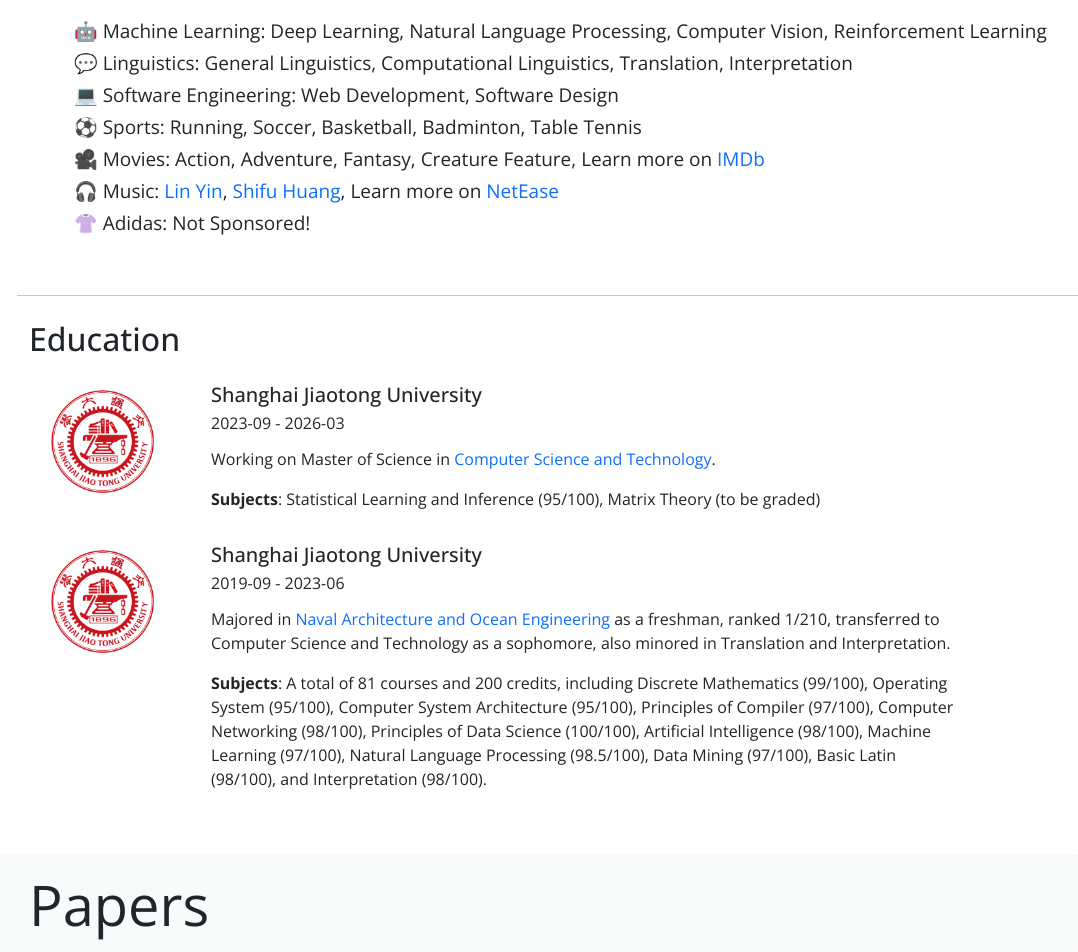
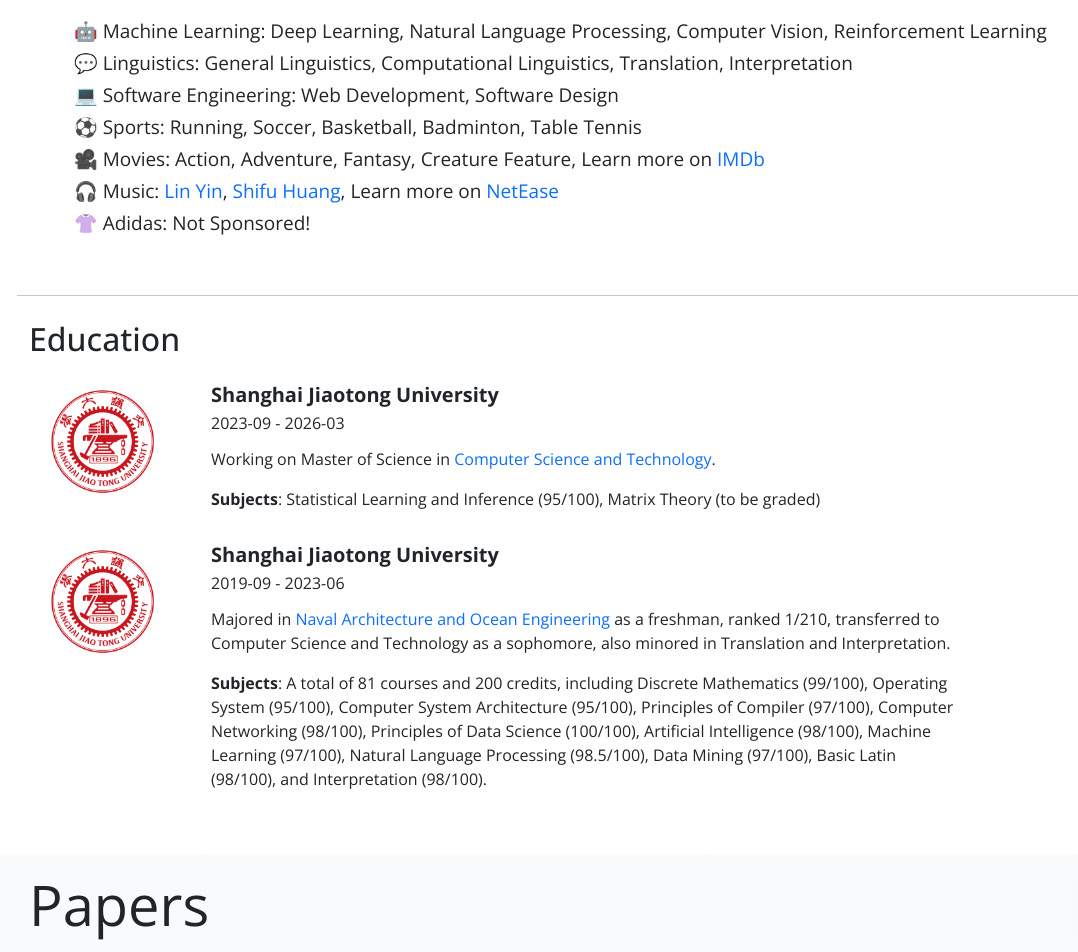
Before and after one commit to Geralt-Targaryen/Geralt-Targaryen.github.io, a Jekyll site: the page built from index.html, in a window 1280 px wide. Shown: the part 525-1477 px from the top of the page, without its empty margins (53-1131 px from the left). Built offline with Jekyll 4.4.1, drawn with Linux system fonts in a browser that asks for light colours.

```diff
--- a/_data/bio.json
+++ b/_data/bio.json
@@ -25,7 +25,7 @@
 
   "education": [
     {
-      "institution": "Shanghai Jiaotong University",
+      "institution": "<b>Shanghai Jiaotong University</b>",
       "url": "https://www.sjtu.edu.cn/",
       "major": "Working on Master of Science in <a href=\"https://www.cs.sjtu.edu.cn/index.aspx\" target=\"_blank\">Computer Science and Technology</a>.",
       "course": "Statistical Learning and Inference (95/100), Matrix Theory (to be graded)",
@@ -35,7 +35,7 @@
       "logo": "../images/SJTU_logo.png"
     },
     {
-    "institution": "Shanghai Jiaotong University",
+    "institution": "<b>Shanghai Jiaotong University</b>",
     "url": "https://www.sjtu.edu.cn/",
     "major": "Majored in <a href=\"https://music.163.com/#/user/home?id=472019108\" target=\"_blank\">Naval Architecture and Ocean Engineering</a> as a freshman, ranked 1/210, transferred to Computer Science and Technology as a sophomore, also minored in Translation and Interpretation.",
     "course": "A total of 81 courses and 200 credits, including Discrete Mathematics (99/100), Operating System (95/100), Computer System Architecture (95/100), Principles of Compiler (97/100), Computer Networking (98/100), Principles of Data Science (100/100), Artificial Intelligence (98/100), Machine Learning (97/100), Natural Language Processing (98.5/100), Data Mining (97/100), Basic Latin (98/100), and Interpretation (98/100).",
```
